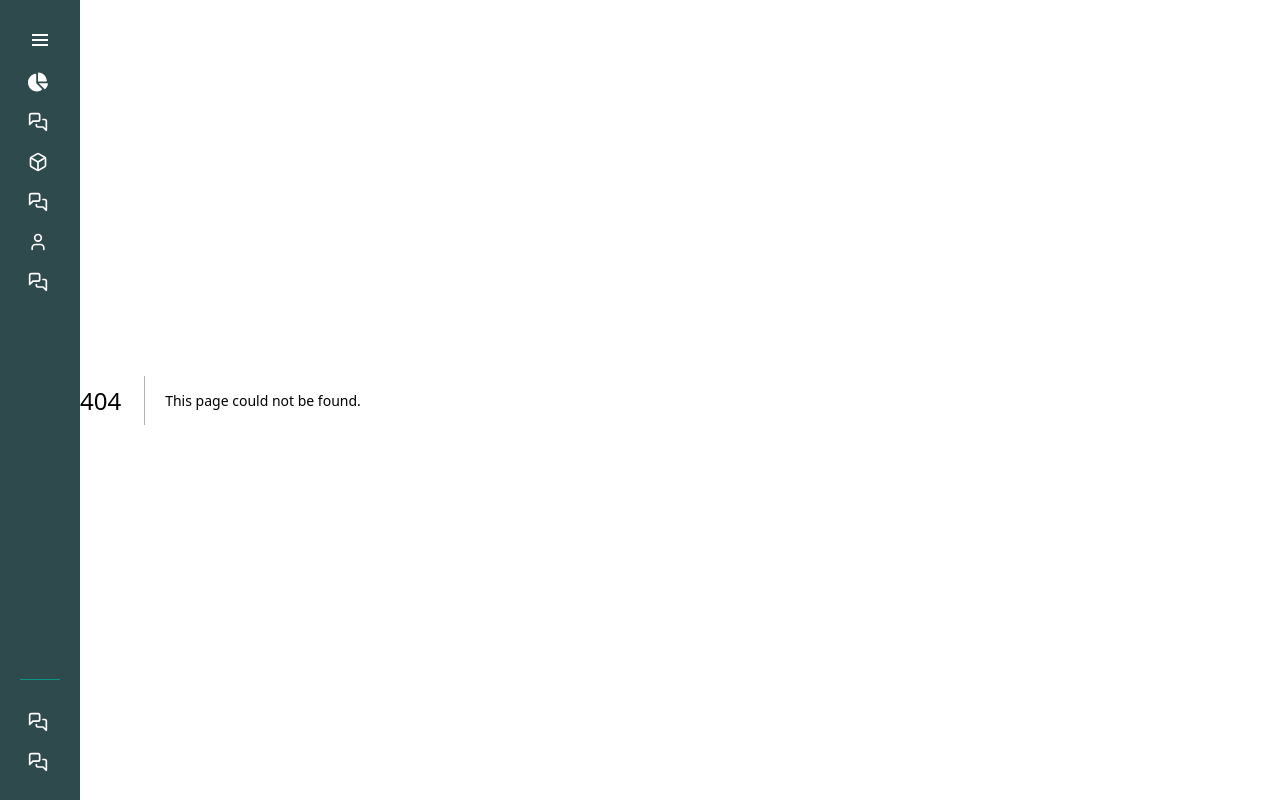
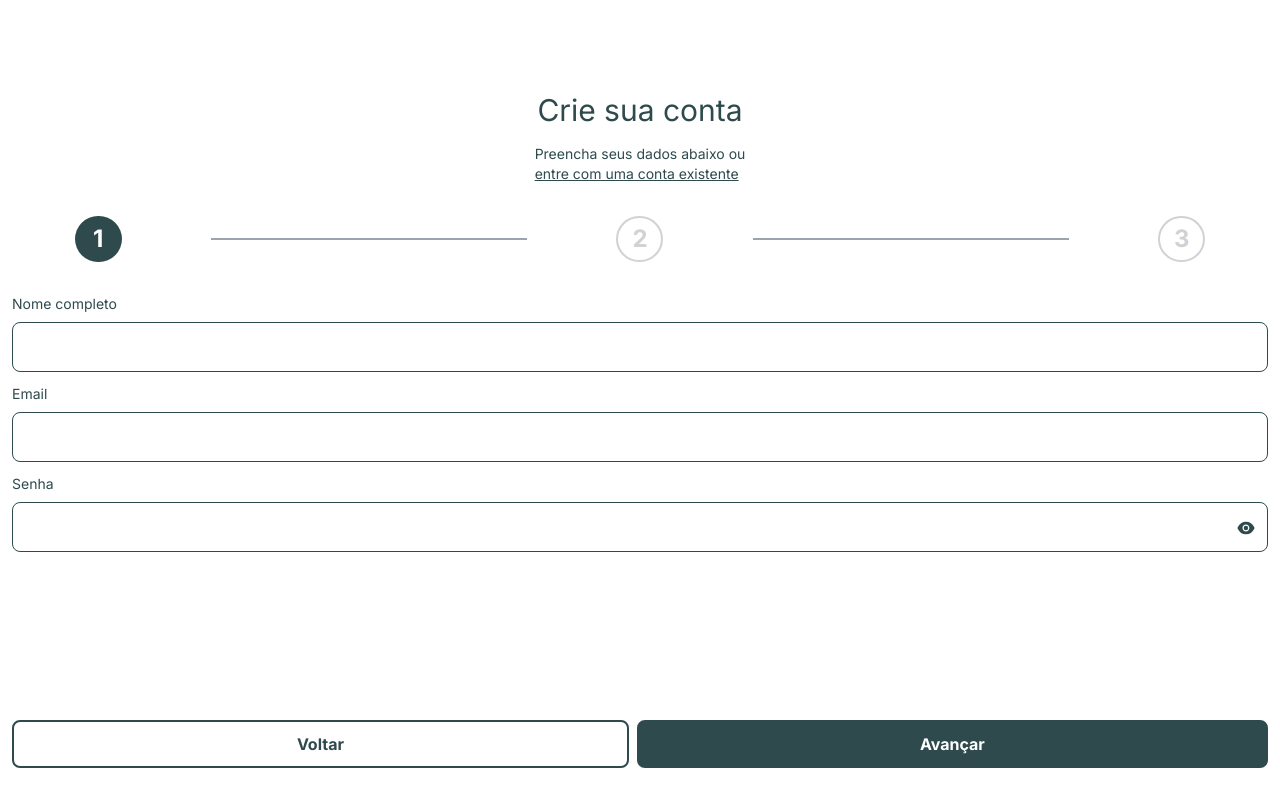
Before and after one commit to mb4ndeira/ecoo-apps, a Next.js app: page /cadastrar-1 in a window 1280 px wide. Before the commit this address had no page. Built offline with nearby package versions, Linux system fonts and the light colour scheme.

Commit message:
feat: add register page 1

```diff
--- a/src/app/api/auth/authenticate.ts
+++ /dev/null
@@ -1,5 +0,0 @@
-import { AuthenticationForm } from "@/app/inicio/components/authentication"
-
-export async function authenticate({ email, password }: AuthenticationForm) {
-  console.log(email, password)
-}
--- /dev/null
+++ b/src/app/cadastrar-1/onSubmit.ts
@@ -0,0 +1,7 @@
+'use server'
+
+import { AuthenticationForm } from "./page";
+
+export async function onSubmitLog({ name, email, password }: AuthenticationForm) {
+  console.log(name, email, password)
+}
--- /dev/null
+++ b/src/app/cadastrar-1/page.tsx
@@ -0,0 +1,67 @@
+'use client'
+
+import Link from "next/link";
+import Button from "../inicio/components/Button";
+import { AiFillEye } from "react-icons/ai";
+import { useForm } from "react-hook-form";
+import { BiHelpCircle } from "react-icons/bi";
+import * as yup from "yup";
+import { yupResolver } from "@hookform/resolvers/yup";
+import { onSubmitLog } from "./onSubmit";
+import Input from "@/components/Input";
+
+const schema = yup.object({
+  name: yup.string().required("Informe o nome completo"),
+  email: yup.string().required("Informe o e-mail").email("E-mail inválido"),
+  password: yup.string().required("Informe a senha").min(6, "Mínimo 6 dígitos")
+})
+
+export type AuthenticationForm = yup.InferType<typeof schema>;
+
+export default function Cadastrar1(){
+  const resolver = yupResolver<AuthenticationForm>(schema);
+
+  const { register, handleSubmit, formState: { errors } } = useForm({ resolver })
+
+  const onSubmit = (data: AuthenticationForm) => {
+    console.log(data);
+    onSubmitLog(data);
+  };
+
+  return(
+    <div className="w-full h-screen flex items-center flex-col p-3 pb-8">
+      <div className="w-full flex items-center flex-col">
+        <h1 className="text-3xl text-slate-gray font-medium mt-20 mb-4">Crie sua conta</h1>
+        <span className="text-sm text-slate-gray font-medium">Preencha seus dados abaixo ou <br /> <Link className="underline" href={"/login"}>entre com uma conta existente</Link></span>
+      </div>
+      <div className="w-[90%] flex items-center justify-between mt-8">
+        <div className="text-white bg-slate-gray w-[47px] h-[46px] p-3 text-2xl font-bold rounded-full flex items-center justify-center">
+          1
+        </div>
+        <div className="w-[28%] h-[2px] bg-gray-400 -mx-10"></div> {/* Linha */}
+        <div className="w-[47px] h-[46px] p-3 text-2xl font-bold border-2 text-[#D1D1D6] border-[#D1D1D6] rounded-full flex items-center justify-center">
+          2
+        </div>
+        <div className="w-[28%] h-[2px] bg-gray-400 -mx-10"></div> {/* Linha */}
+        <div className="w-[47px] h-[46px] p-3 text-2xl font-bold border-2 text-[#D1D1D6] border-[#D1D1D6] rounded-full flex items-center justify-center">
+          3
+        </div>
+      </div>
+      <div className="w-full mt-8 h-full">
+        <form onSubmit={handleSubmit(onSubmit)} className="w-full flex-col h-full">
+          <div className="space-y-3 flex flex-col h-1/2">
+            <Input error={errors.name?.message} register={{...register("name")}} label="Nome completo" type="text"/>
+            <Input error={errors.email?.message} register={{...register("email")}} label="Email" type="text"/>
+            <Input error={errors.password?.message} register={{...register("password")}} label="Senha" type="password" icon={<AiFillEye />}/>
+          </div>
+          <div className="w-full flex gap-2 h-1/2 items-end">
+            <Link className="w-full" href={"/cadastrar"}>
+              <Button className="font-semibold text-slate-gray border-slate-gray border-2 py-[10px] w-1/2" type="button" title="Voltar"/>
+            </Link>
+            <Button className="font-semibold bg-slate-gray text-white border-slate-gray border-2 py-[10px] w-1/2" type="submit" title="Avançar"/>
+          </div>
+        </form>
+      </div>
+    </div>
+  )
+}
--- a/src/app/cadastrar/page.tsx
+++ b/src/app/cadastrar/page.tsx
@@ -2,7 +2,7 @@ import Link from "next/link";
 import Button from "../inicio/components/Button";
 import { LuChevronLeft } from "react-icons/lu";
 
-export default function Register(){
+export default function Cadastrar(){
   return(
     <div className="w-full h-screen flex items-center flex-col p-3 pb-6">
       <div className="w-full flex items-center flex-col">
@@ -10,8 +10,12 @@ export default function Register(){
           <span className="text-sm text-slate-gray font-medium mb-12">Selecione uma opção abaixo: </span>
       </div>
       <div className="flex flex-col w-full space-y-[10px] items-center">
+        <Link className="w-full" href={"/cadastrar-1"}>
           <Button className="text-white bg-slate-gray" title="Cadastrar como cliente"/>
+        </Link>
+        <Link className="w-full" href={"/cadastrar-1"}>
           <Button className="text-white bg-slate-gray" title="Cadastrar como produtor"/>
+        </Link>
       </div>
       <div className="mt-6">
           <span className="font-medium text-sm text-slate-gray">Esta com alguma dúvida? <Link className='border-b' href={""}>Clique aqui</Link></span>
--- a/src/app/inicio/components/authentication.tsx
+++ b/src/app/inicio/components/authentication.tsx
@@ -6,7 +6,7 @@ import { AiFillEye } from "react-icons/ai"
 import * as yup from "yup";
 import { useForm } from "react-hook-form";
 import { yupResolver } from "@hookform/resolvers/yup";
-import { authenticate } from "@/app/api/auth/authenticate";
+import { authenticate } from "@/app/api/auth/authenticate.form.login";
 
 const schema = yup.object({
   email: yup.string().required("Informe o e-mail").email("Email inválido"),
--- a/src/app/login/onSubmit.ts
+++ b/src/app/login/onSubmit.ts
@@ -1,15 +1,7 @@
 'use server'
 
-import { authenticate } from "../api/auth/authenticate";
 import { AuthenticationForm } from "./page";
 
-interface AuthenticationProps {
-  authenticate: ({ email, password }: AuthenticationForm) => void
+export async function onSubmitLog({ email, password }: AuthenticationForm) {
+  console.log(email, password)
 }
-
-export async function onSubmit({ email, password }: AuthenticationForm) {
-  authenticate({
-    email,
-    password
-  })
-}
--- a/src/app/login/page.tsx
+++ b/src/app/login/page.tsx
@@ -1,7 +1,6 @@
 "use client"
 
 import Input from "@/components/Input"
-import { MdMailOutline } from "react-icons/md";
 import { AiFillEye } from "react-icons/ai"
 import * as yup from "yup";
 import { useForm } from "react-hook-form";
@@ -9,7 +8,7 @@ import { yupResolver } from "@hookform/resolvers/yup";
 import { LuChevronLeft } from "react-icons/lu";
 import Link from "next/link";
 import Button from "../inicio/components/Button";
-import { onSubmit } from "./onSubmit";
+import { onSubmitLog } from "./onSubmit";
 
 const schema = yup.object({
   email: yup.string().required("Informe o e-mail").email("Email inválido"),
@@ -27,6 +26,11 @@ export default function Login() {
     handleSubmit,
   } = useForm({ resolver });
 
+  const onSubmit = (data: AuthenticationForm) => {
+    console.log(data);
+    onSubmitLog(data);
+  };
+
   return (
     <div className="w-full h-screen p-3 pb-6 flex items-center flex-col">
       <div className="flex flex-col w-full items-center">
@@ -35,23 +39,11 @@ export default function Login() {
       </div>
       <div className="w-full">
         <form onSubmit={handleSubmit(onSubmit)}>
-          <Input
-          type="email"
-          label='E-mail'
-          icon={<MdMailOutline />}
-          register={{...register("email")}}
-          error={errors.email?.message}
-          />
-
-          <Input
-          type='password'
-          label='Senha'
-          icon={<AiFillEye />}
-          register={{...register("password")}}
-          error={errors.password?.message}
-          />
-
-          <Button type="submit" className="text-white bg-slate-gray" title="Entrar"/>
+          <div className="space-y-3 flex flex-col">
+            <Input type="email" label='Email' register={{...register("email")}} error={errors.email?.message}/>
+            <Input type='password' label='Senha' icon={<AiFillEye />} register={{...register("password")}} error={errors.password?.message}/>
+          </div>
+          <Button type="submit" className="text-white bg-slate-gray mt-6" title="Entrar"/>
         </form>
       </div>
       <div className="mt-6">
--- a/src/components/Error.tsx
+++ b/src/components/Error.tsx
@@ -1,17 +1,17 @@
-import React from 'react';
-import { FiAlertTriangle } from 'react-icons/fi';
+// import React from 'react';
+// import { FiAlertTriangle } from 'react-icons/fi';
 
-interface IErrorsProps {
-  message?: string;
-}
+// interface IErrorsProps {
+//   message?: string;
+// }
 
-function Error({ message }: IErrorsProps): JSX.Element {
-  return (
-    <div className='flex text-[#ED1C24] items-center gap-1 h-12 -mt-8 text-sm'>
-      <FiAlertTriangle color="#ED1C24" />
-      {message || ''}
-    </div>
-  );
-}
+// function Error({ message }: IErrorsProps): JSX.Element {
+//   return (
+//     <div className='flex text-[#ED1C24] items-center gap-1 h-12 -mt-8 text-sm'>
+//       <FiAlertTriangle color="#ED1C24" />
+//       {message || ''}
+//     </div>
+//   );
+// }
 
-export default Error
+// export default Error
--- a/src/components/Input.tsx
+++ b/src/components/Input.tsx
@@ -1,32 +1,36 @@
 import { ReactNode } from "react";
 import { UseFormRegisterReturn } from "react-hook-form";
 
-import Error from "./Error";
-
 interface Props {
   error?: string;
-  icon: ReactNode;
+  icon?: ReactNode;
   label: string;
   register: UseFormRegisterReturn;
   type?: "email" | "password" | "text" | "number";
+  className?: string
 }
 
-export default function Input({ label, icon, error, register, type }: Props) {
+export default function Input({ label, icon, error, register, type, className }: Props) {
+  const inputClassname = `w-full flex item-center mt-2 p-3 border-slate-gray border rounded-lg ${className}`
+
   return (
-    <div className="flex flex-col group text-slate-gray">
-      <input
-        {...register}
-        className="w-[100%] h-10 pointer-events-auto border-[1px] bg-ghost-white-100 px-4 rounded-md outline-none border-slate-gray peer mt-3"
-        type={type}
-        placeholder=""
-      />
-      <div className="flex items-center -top-8 justify-between relative pointer-events-none px-4 transition-all ease-in duration-150 peer-focus:-top-16 peer-[:not(:placeholder-shown)]:-top-16">
-        <label htmlFor="" className="bg-ghost-white-100 rounded-lg leading-6">
-          {label}
-        </label>
-        <div className="bg-ghost-white-100">{icon}</div>
+    <div className="flex flex-col text-slate-gray relative">
+      <label className="text-sm font-medium text-slate-gray">
+        {label}
+      </label>
+      <div className="relative">
+        <input
+          {...register}
+          className={inputClassname}
+          type={type}
+        />
+        {icon && (
+          <div className="absolute text-xl top-[5px] right-0 pr-3 flex items-center h-full pointer-events-none">
+            {icon}
+          </div>
+        )}
       </div>
-      {error && <Error message={error} />}
+      {error && <div className="text-red-500 text-sm mt-1">{error}</div>}
     </div>
   );
 }
--- a/src/components/Sidebar/index.tsx
+++ b/src/components/Sidebar/index.tsx
@@ -23,7 +23,7 @@ export default function Sidebar() {
     };
   }, []);
 
-  if (pathname === "/login" || pathname === '/cadastrar' || pathname === '/inicio') {
+  if (pathname === "/login" || pathname === '/cadastrar' || pathname === '/inicio' || pathname === '/cadastrar-1') {
     return <></>;
   }
 
```
